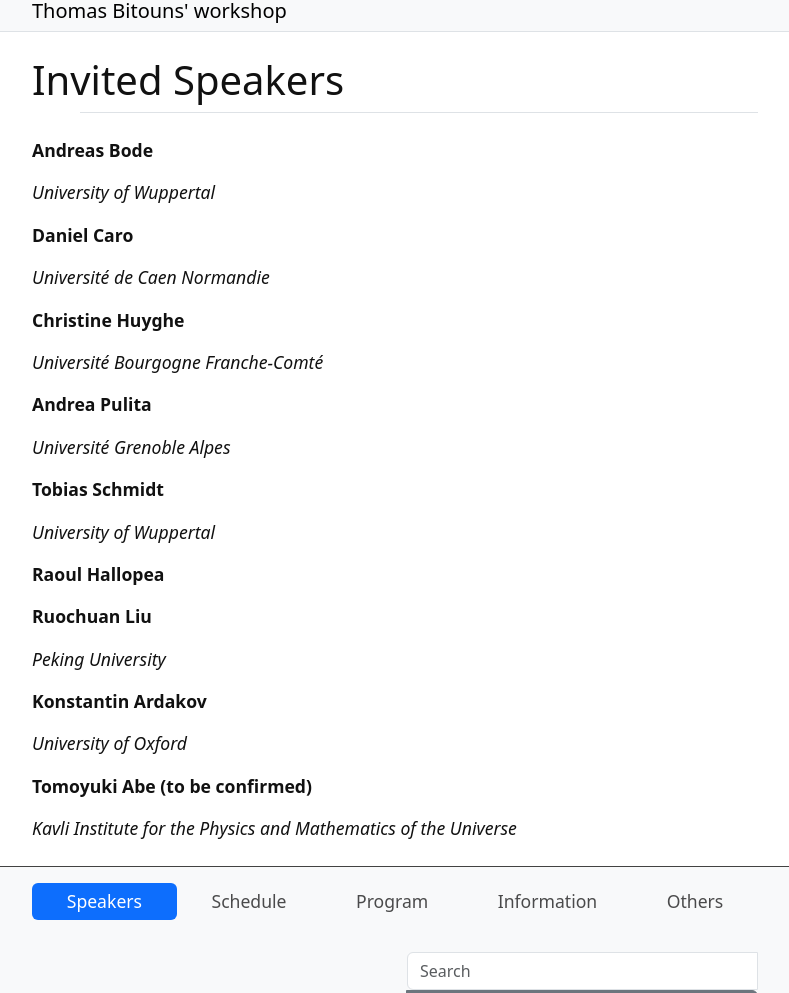
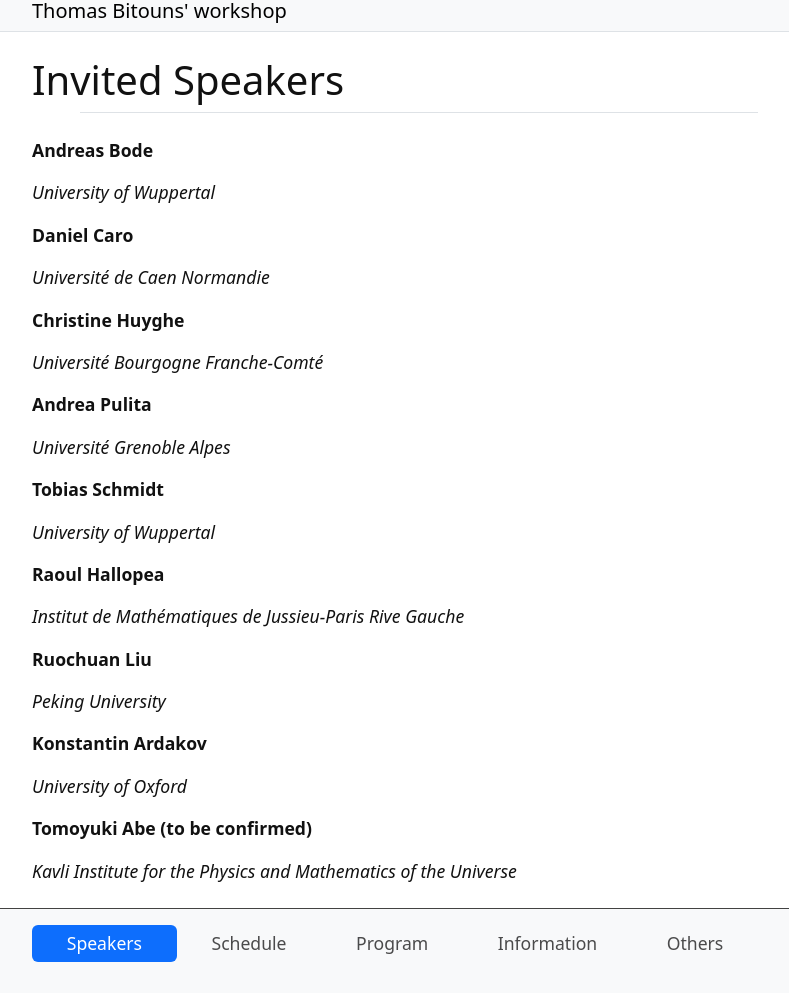
Before and after one commit to Neutrino0512/workshop, a Jekyll site: the page built from content/0-prep.md, in a window 1280 px wide, cut to the strip 121-1114 px from the top of the page. Shown: the whole strip, without its empty margins (245-1034 px from the left). Built offline with Jekyll 4.4.1, drawn with Linux system fonts in a browser that asks for light colours.

Commit message:
Add affiliation for Raoul Hallopea

```diff
--- a/content/0-prep.md
+++ b/content/0-prep.md
@@ -25,6 +25,8 @@ nav: Speakers
 
 **Raoul Hallopea**
 
+*Institut de Mathématiques de Jussieu-Paris Rive Gauche*
+
 **Ruochuan Liu**
 
 *Peking University*
```
